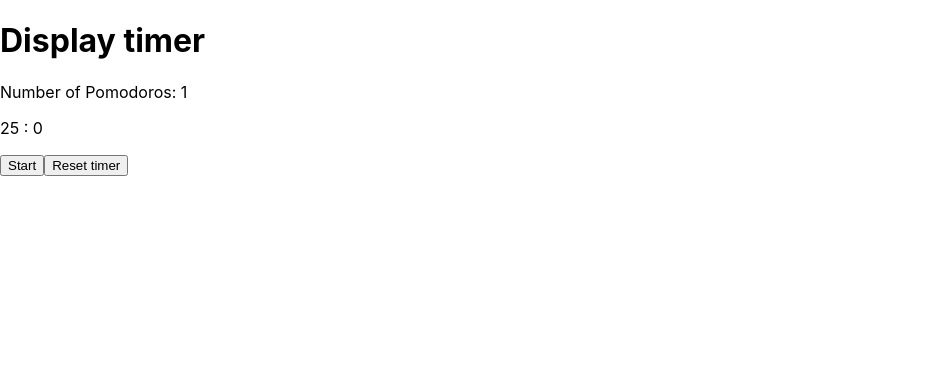
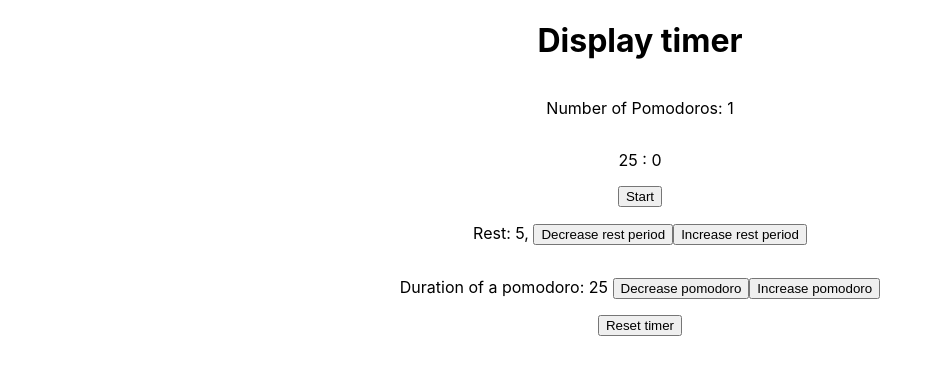
Before and after one commit to MaciejFigat/pomodoro, a React (Create React App) app in the folder frontend/: page / in a window 1280 px wide. Shown: the top 374 px of the page, without its empty margins (0-943 px from the left). Built offline with nearby package versions, Linux system fonts and the light colour scheme.

Commit message:
pomodoro basic functionality local state etc. - not finished

```diff
--- a/frontend/src/screens/PomodoroDisplayScreen.js
+++ b/frontend/src/screens/PomodoroDisplayScreen.js
@@ -1,20 +1,23 @@
 import React, { useState, useEffect } from 'react'
 
 const PomodoroDisplayScreen = () => {
-  const [seconds, setSeconds] = useState(`${25 * 60}`)
+  const [pomodoroDuration, setPomodoroDuration] = useState(25)
+  const [seconds, setSeconds] = useState(25 * 60)
+  const [restDuration, setRestDuration] = useState(5)
   const [isActive, setIsActive] = useState(false)
 
-  function toggle() {
+  const toggle = () => {
     setIsActive(!isActive)
   }
 
-  function reset() {
-    setSeconds(`${25 * 60}`)
+  const reset = () => {
+    setSeconds(pomodoroDuration * 60)
     setIsActive(false)
   }
 
   useEffect(() => {
     let timer = null
+
     if (isActive && seconds > 0) {
       timer = setInterval(() => {
         setSeconds((seconds) => seconds - 1)
@@ -22,19 +25,65 @@ const PomodoroDisplayScreen = () => {
     } else if (!isActive && seconds === 0) {
       clearInterval(timer)
     }
+
     return () => clearInterval(timer)
-  }, [isActive, seconds])
+  }, [isActive, seconds, pomodoroDuration])
 
+  const style = {
+    display: 'grid',
+    placeItems: 'center',
+  }
   return (
     <>
+      <div style={style}>
         <h1>Display timer</h1>
         <p>Number of Pomodoros: 1</p>
         <p>
-        {Math.trunc(seconds / 60)} : {seconds % 60}
+          {!(seconds > 0) ? (
+            <h2>00 : 00</h2>
+          ) : (
+            `${Math.trunc(seconds / 60)} : ${seconds % 60}`
+          )}
         </p>
-
         <button onClick={toggle}>{isActive ? 'Pause' : 'Start'}</button>
+        <p>
+          Rest: {restDuration},{' '}
+          <button
+            onClick={() => {
+              setRestDuration(restDuration - 1)
+            }}
+          >
+            Decrease rest period
+          </button>
+          <button
+            onClick={() => {
+              setRestDuration(restDuration + 1)
+            }}
+          >
+            Increase rest period
+          </button>
+        </p>
+        <p>
+          Duration of a pomodoro: {pomodoroDuration}{' '}
+          <button
+            onClick={() => {
+              setPomodoroDuration(pomodoroDuration - 1)
+              // setSeconds(pomodoroDuration * 60)
+            }}
+          >
+            Decrease pomodoro
+          </button>
+          <button
+            onClick={() => {
+              setPomodoroDuration(pomodoroDuration + 1)
+              // setSeconds(pomodoroDuration * 60)
+            }}
+          >
+            Increase pomodoro
+          </button>
+        </p>
         <button onClick={reset}>Reset timer</button>
+      </div>
     </>
   )
 }
```
Also changed, not shown: 1 other file (tests, documents, lock files or other folders). Lines whose indentation alone changed are shown as unchanged.
